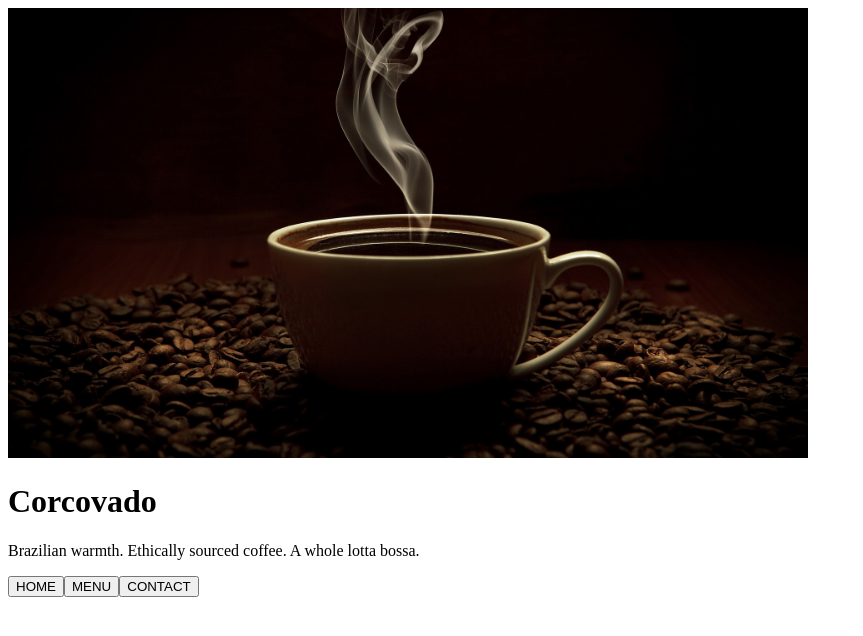
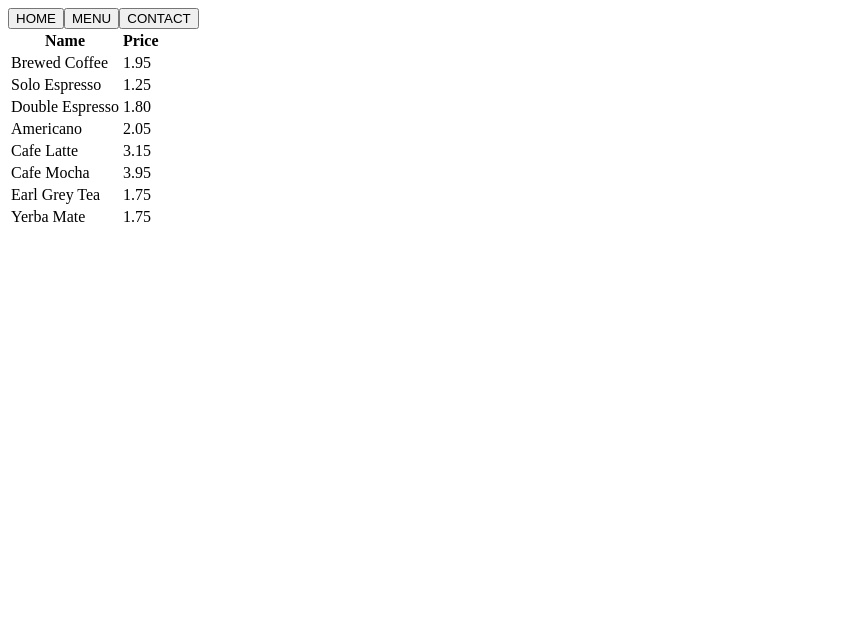
Before and after one commit to scottBowles/restaurant-page, a website built with webpack: page dist/index.html in a window 1280 px wide. Both pictures are taken after a click on the button "MENU". Shown: the whole page, without its empty margins (0-863 px from the left). Built offline with nearby package versions, Linux system fonts and the light colour scheme.

Commit message:
Get tabs working to switch between pages

```diff
--- a/src/contact.js
+++ b/src/contact.js
@@ -2,15 +2,15 @@ function buildContactPage() {
   const contentDiv = document.querySelector("#content");
 
   const heading = document.createElement("h1");
-  heading.innerText = "Contact Us";
+  heading.textContent = "Contact Us";
   contentDiv.append(heading);
 
   const phone = document.createElement("p");
-  phone.innerText = "555-555-5555";
+  phone.textContent = "555-555-5555";
   contentDiv.append(phone);
 
   const address = document.createElement("p");
-  address.innerText = "1323 NW 21st Boulevard\nPittsburgh, PA 15212";
+  address.textContent = "1323 NW 21st Boulevard\nPittsburgh, PA 15212";
   contentDiv.append(address);
 }
 
--- a/src/home.js
+++ b/src/home.js
@@ -7,11 +7,11 @@ function buildHomePage() {
   contentDiv.appendChild(mainImage);
 
   const header = document.createElement("h1");
-  header.innerText = "Corcovado";
+  header.textContent = "Corcovado";
   contentDiv.appendChild(header);
 
   const copytext = document.createElement("p");
-  copytext.innerText =
+  copytext.textContent =
     "Brazilian warmth. Ethically sourced coffee. A whole lotta bossa.";
   contentDiv.appendChild(copytext);
 }
--- a/src/index.js
+++ b/src/index.js
@@ -7,26 +7,34 @@ buildHomePage();
 // buildMenuPage();
 
 const contentDiv = document.querySelector("#content");
+const nav = document.querySelector("#nav");
 
 const homeTab = document.createElement("button");
-homeTab.innerText = "HOME";
+homeTab.textContent = "HOME";
 const menuTab = document.createElement("button");
-menuTab.innerText = "MENU";
+menuTab.textContent = "MENU";
 const contactTab = document.createElement("button");
-contactTab.innerText = "CONTACT";
+contactTab.textContent = "CONTACT";
 
 const tabs = [homeTab, menuTab, contactTab];
 
-tabs.forEach((tab) => contentDiv.appendChild(tab));
+tabs.forEach((tab) => nav.appendChild(tab));
+
+const clearContent = () => {
+  contentDiv.innerHTML = "";
+};
 
 homeTab.addEventListener("click", () => {
-  //
+  clearContent();
+  buildHomePage();
 });
 
 menuTab.addEventListener("click", () => {
-  //
+  clearContent();
+  buildMenuPage();
 });
 
 contactTab.addEventListener("click", () => {
-  //
+  clearContent();
+  buildContactPage();
 });
--- a/src/menu.js
+++ b/src/menu.js
@@ -3,14 +3,14 @@ const menuItemFactory = (name, price) => {
 };
 
 const menuItems = {
-  brewedCoffee: menuItemFactory("Brewed Coffee", 1.95),
-  soloEspresso: menuItemFactory("Solo Espresso", 1.25),
-  doubleEspresso: menuItemFactory("Double Espresso", 1.8),
-  americano: menuItemFactory("Americano", 2.05),
-  latte: menuItemFactory("Cafe Latte", 3.15),
-  mocha: menuItemFactory("Cafe Mocha", 3.95),
-  earlGrey: menuItemFactory("Earl Grey Tea", 1.75),
-  yerbaMate: menuItemFactory("Yerba Mate", 1.75),
+  brewedCoffee: menuItemFactory("Brewed Coffee", "1.95"),
+  soloEspresso: menuItemFactory("Solo Espresso", "1.25"),
+  doubleEspresso: menuItemFactory("Double Espresso", "1.80"),
+  americano: menuItemFactory("Americano", "2.05"),
+  latte: menuItemFactory("Cafe Latte", "3.15"),
+  mocha: menuItemFactory("Cafe Mocha", "3.95"),
+  earlGrey: menuItemFactory("Earl Grey Tea", "1.75"),
+  yerbaMate: menuItemFactory("Yerba Mate", "1.75"),
 };
 
 function buildMenuPage() {
@@ -21,10 +21,10 @@ function buildMenuPage() {
   const headingRow = document.createElement("tr");
   menuTable.appendChild(headingRow);
   const nameHeading = document.createElement("th");
-  nameHeading.innerText = "Name";
+  nameHeading.textContent = "Name";
   headingRow.appendChild(nameHeading);
   const priceHeading = document.createElement("th");
-  priceHeading.innerText = "Price";
+  priceHeading.textContent = "Price";
   headingRow.appendChild(priceHeading);
 
   Object.keys(menuItems).forEach((menuItem) => {
@@ -32,9 +32,9 @@ function buildMenuPage() {
     const row = document.createElement("tr");
     menuTable.append(row);
     const nameCell = document.createElement("td");
-    nameCell.innerText = name;
+    nameCell.textContent = name;
     const priceCell = document.createElement("td");
-    priceCell.innerText = price;
+    priceCell.textContent = price;
     row.appendChild(nameCell);
     row.appendChild(priceCell);
   });
```
Also changed, not shown: dist/index.html, dist/main.js.
